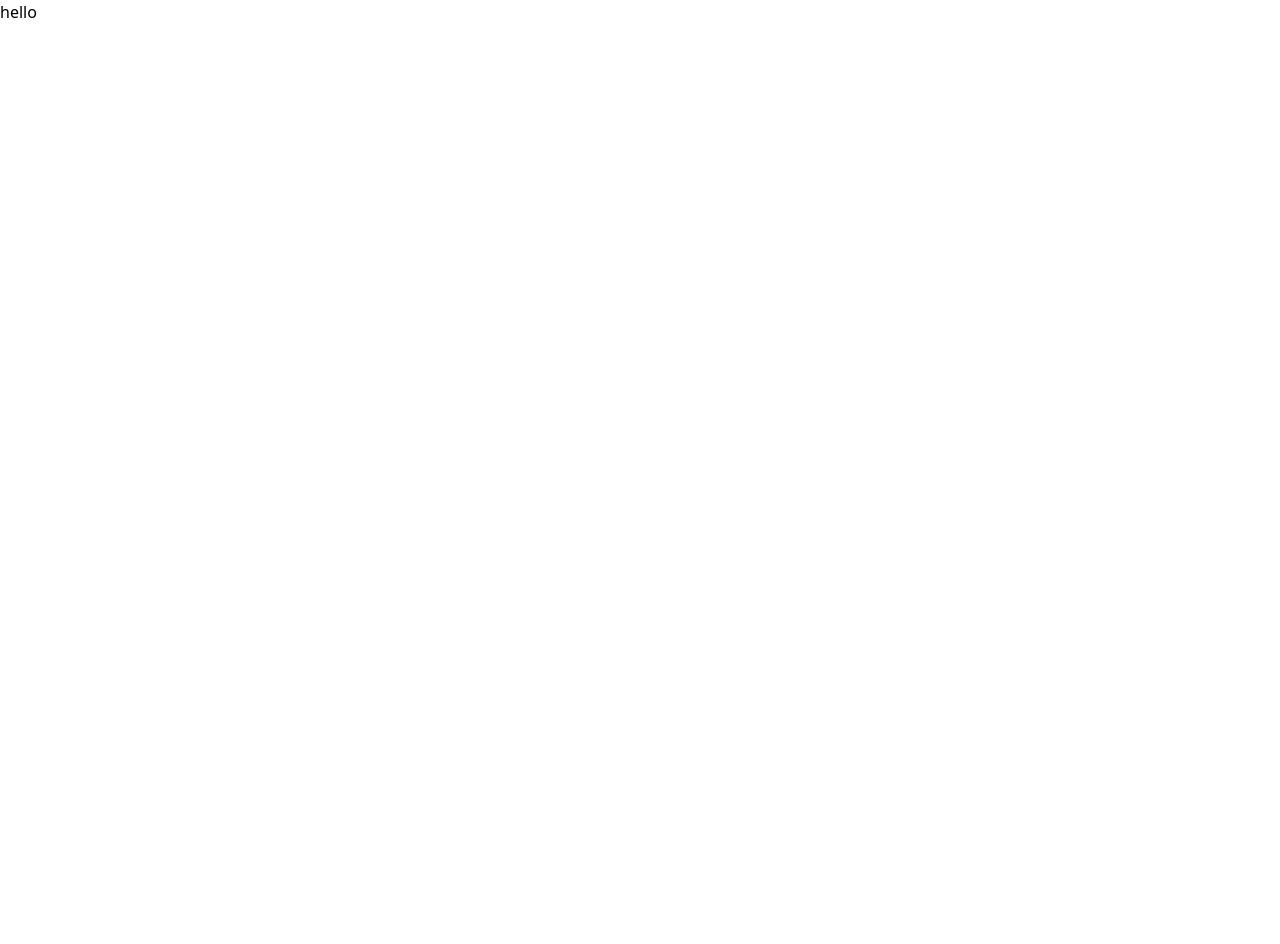
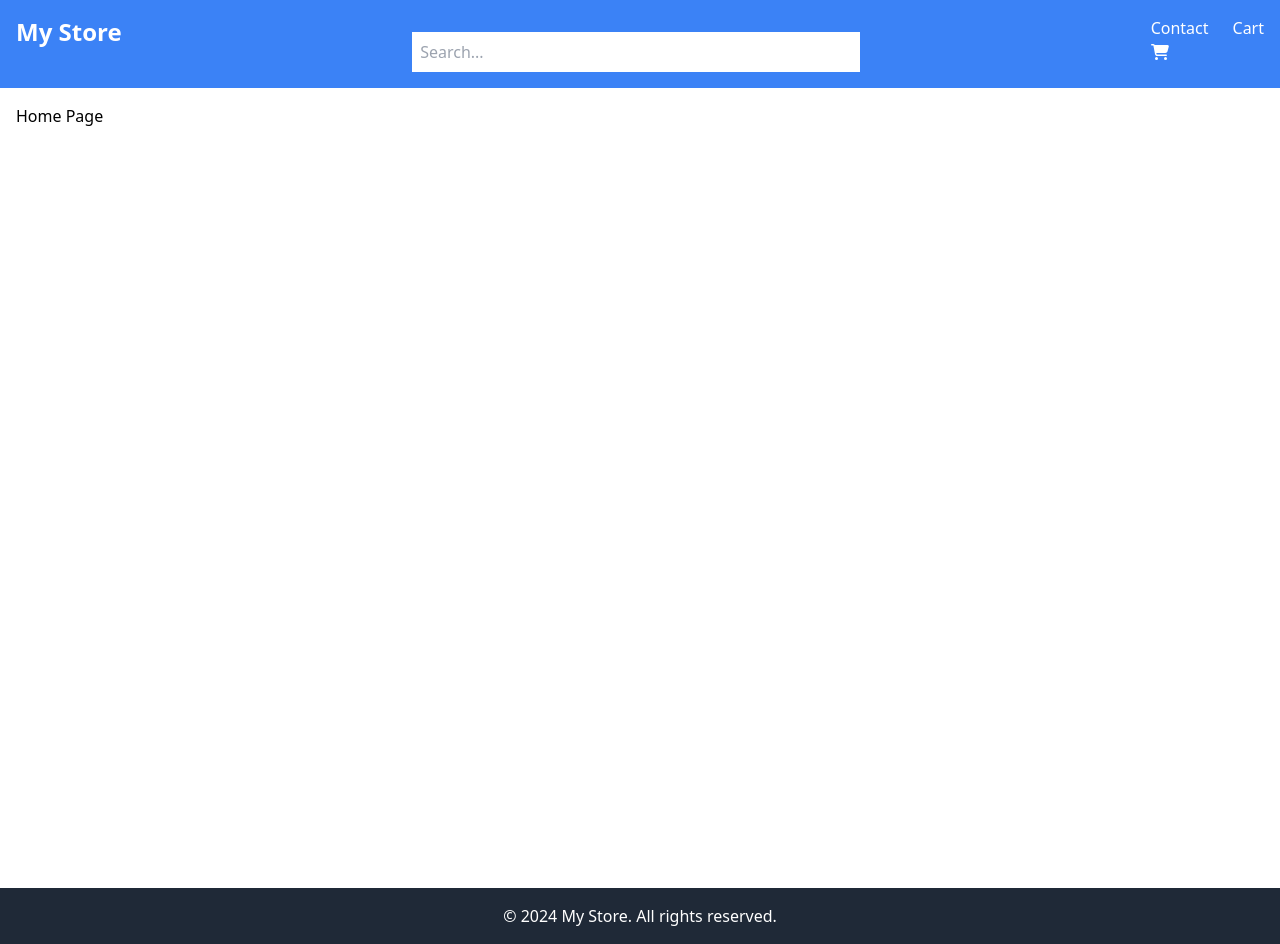
Before and after one commit to thislily/js-frameworks, a React (Create React App) app: page / in a window 1280 px wide. Before the commit the page ends 800 px from the top, so only its background shows below. Built offline with nearby package versions, Linux system fonts and the light colour scheme.

Commit message:
Set up project structure and routing

```diff
--- a/package.json
+++ b/package.json
@@ -3,9 +3,13 @@
   "version": "0.1.0",
   "private": true,
   "dependencies": {
+    "@fortawesome/fontawesome-svg-core": "^6.7.2",
+    "@fortawesome/free-solid-svg-icons": "^6.7.2",
+    "@fortawesome/react-fontawesome": "^0.2.2",
     "cra-template": "1.2.0",
     "react": "^19.0.0",
     "react-dom": "^19.0.0",
+    "react-router-dom": "^7.0.2",
     "react-scripts": "5.0.1"
   },
   "scripts": {
--- a/src/App.js
+++ b/src/App.js
@@ -1,11 +1,25 @@
+import { BrowserRouter as Router, Routes, Route } from "react-router-dom";
+import HomePage from "./pages/HomePage";
+import ProductPage from "./pages/ProductPage";
+import CartPage from "./pages/CartPage";
+import CheckoutSuccessPage from "./pages/CheckoutSuccessPage";
+import ContactPage from "./pages/ContactPage";
+import Layout from "./components/Layout.jsx";
 
 
 function App() {
   return (
-<>
-
-<h1>hello</h1>
-</>
+    <Router>
+      <Routes>
+      <Route path="/" element={<Layout />}>
+          <Route index element={<HomePage />} />
+          <Route path="product/:id" element={<ProductPage />} />
+          <Route path="cart" element={<CartPage />} />
+          <Route path="checkout-success" element={<CheckoutSuccessPage />} />
+          <Route path="contact" element={<ContactPage />} />
+        </Route>
+      </Routes>
+    </Router>
   );
 }
 
--- /dev/null
+++ b/src/components/CartIcon.jsx
@@ -0,0 +1,16 @@
+import React from 'react'
+import { FontAwesomeIcon } from '@fortawesome/react-fontawesome'
+import { faShoppingCart } from '@fortawesome/free-solid-svg-icons'
+
+function CartIcon() {
+  return (
+    <div>
+
+      {/* Cart icon from fa react */}
+      <FontAwesomeIcon icon={faShoppingCart} />
+
+    </div>
+  )
+}
+
+export default CartIcon
--- /dev/null
+++ b/src/components/Footer.jsx
@@ -0,0 +1,11 @@
+import React from "react";
+
+function Footer() {
+  return (
+    <footer className="bg-gray-800 text-white p-4 text-center">
+      &copy; {new Date().getFullYear()} My Store. All rights reserved.
+    </footer>
+  );
+}
+
+export default Footer;
--- /dev/null
+++ b/src/components/Header.jsx
@@ -0,0 +1,42 @@
+import React from "react";
+import { Link } from "react-router-dom";
+import CartIcon from "./CartIcon";
+
+function Header() {
+  return (
+    <div className="bg-blue-500 text-white w-full">
+    <header className="bg-blue-500 text-white p-4 max-w-7xl flex justify-between mx-auto">
+      {/* Logo */}
+      <Link to="/" className="text-2xl font-bold">
+        My Store
+      </Link>
+
+      {/* Search bar */}
+      <input
+        type="text"
+        placeholder="Search..."
+        className="w-full p-2 mt-4 max-w-md"
+      />
+
+      {/* Navigation */}
+      <nav className="flex justify-between">
+        <div className="space-x-6">
+          {/* Links for other pages */}
+          <Link to="/contact" className="hover:underline">
+            Contact
+          </Link>
+          <Link to="/cart" className="hover:underline">
+            Cart
+
+          {/* Cart icon */}
+          <CartIcon />
+          </Link>
+
+        </div>
+      </nav>
+    </header>
+    </div>
+  );
+}
+
+export default Header;
--- /dev/null
+++ b/src/components/Layout.jsx
@@ -0,0 +1,22 @@
+import React from 'react'
+import { Outlet } from 'react-router-dom'
+import Header from './Header'
+import Footer from './Footer'
+
+function Layout() {
+  return (
+    <div>
+      <Header />
+
+      <main className="flex-grow p-4 min-h-screen mx-auto max-w-7xl">
+        {/* This is where page content will be rendered */}
+        <Outlet />
+      </main>
+
+      <Footer />
+
+    </div>
+  )
+}
+
+export default Layout
--- a/src/index.js
+++ b/src/index.js
@@ -2,6 +2,11 @@ import React from 'react';
 import ReactDOM from 'react-dom/client';
 import './index.css';
 import App from './App';
+import { library } from '@fortawesome/fontawesome-svg-core';
+import { fas } from '@fortawesome/free-solid-svg-icons';
+
+library.add(fas);
+
 
 
 const root = ReactDOM.createRoot(document.getElementById('root'));
--- /dev/null
+++ b/src/pages/CartPage.jsx
@@ -0,0 +1,11 @@
+import React from 'react'
+
+function CartPage() {
+  return (
+    <div>
+      <h1>Cart Page</h1>
+    </div>
+  )
+}
+
+export default CartPage
--- /dev/null
+++ b/src/pages/CheckoutSuccessPage.jsx
@@ -0,0 +1,11 @@
+import React from 'react'
+
+function CheckoutSuccessPage() {
+  return (
+    <div>
+      <h1>Checkout Success Page</h1>
+    </div>
+  )
+}
+
+export default CheckoutSuccessPage
--- /dev/null
+++ b/src/pages/ContactPage.jsx
@@ -0,0 +1,11 @@
+import React from 'react'
+
+function ContactPage() {
+  return (
+    <div>
+      <h1>Contact Page</h1>
+    </div>
+  )
+}
+
+export default ContactPage
--- /dev/null
+++ b/src/pages/HomePage.jsx
@@ -0,0 +1,11 @@
+import React from 'react'
+
+function HomePage() {
+  return (
+    <div>
+      <h1>Home Page</h1>
+    </div>
+  )
+}
+
+export default HomePage
--- /dev/null
+++ b/src/pages/ProductPage.jsx
@@ -0,0 +1,11 @@
+import React from 'react'
+
+function ProductPage() {
+  return (
+    <div>
+      <h1>Product Page</h1>
+    </div>
+  )
+}
+
+export default ProductPage
```
Also changed, not shown: 1 other file (tests, documents, lock files or other folders).
